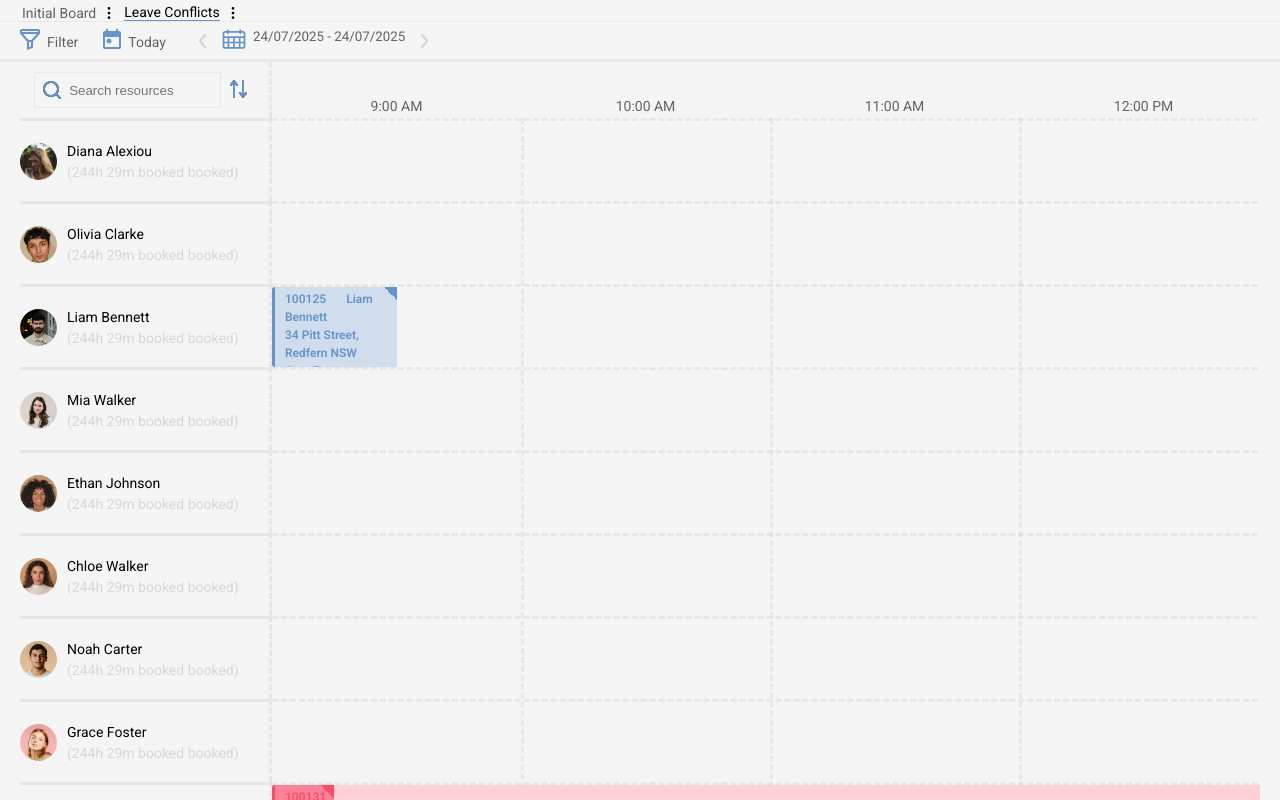
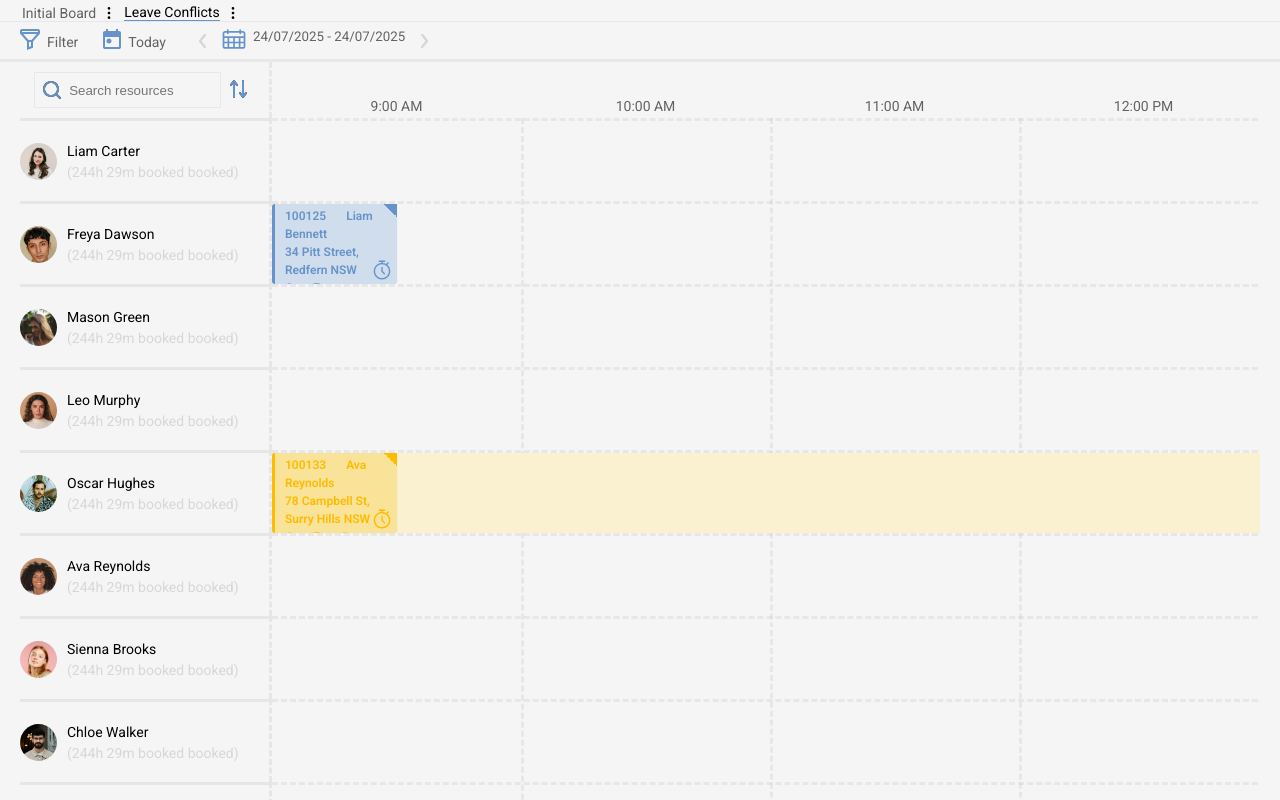
Before and after one commit to NishantKathrotiya22/figma-board, a plain HTML site: page index.html in a window 1280 px wide. Both pictures are taken after a click on the button "Leave Conflicts". Drawn offline with Linux system fonts and the light colour scheme.

Commit message:
Fet:Added Resoureces bor both View and Fixed Layout to full height

```diff
--- a/script/calendar.js
+++ b/script/calendar.js
@@ -19,13 +19,14 @@ let filterState = {
 
 //Global Data
 let eventData = [];
+let resourceData = [];
 
 function getById(id) {
   return document.getElementById(id);
 }
 
 function setIntialData() {
-  data = [
+  eventData = [
     {
       resourceId: "1",
       start: new Date("2025-07-24T11:45:00+05:30"),
@@ -353,11 +354,158 @@ function setIntialData() {
       },
     },
   ];
+
+  resourceData = [
+    {
+      id: 1,
+      extendedProps: {
+        name: "Diana Alexiou",
+        totalTime: "244h 29m booked",
+        imgUrl: "Assets/profiles/R1.jpg",
+      },
+    },
+    {
+      id: 2,
+      extendedProps: {
+        name: "Olivia Clarke",
+        totalTime: "244h 29m booked",
+        imgUrl: "Assets/profiles/R2.jpg",
+      },
+    },
+    {
+      id: 3,
+      extendedProps: {
+        name: "Liam Bennett",
+        totalTime: "244h 29m booked",
+        imgUrl: "Assets/profiles/R3.jpg",
+      },
+    },
+    {
+      id: 4,
+      extendedProps: {
+        name: "Mia Walker",
+        totalTime: "244h 29m booked",
+        imgUrl: "Assets/profiles/R4.jpg",
+      },
+    },
+    {
+      id: 5,
+      extendedProps: {
+        name: "Ethan Johnson",
+        totalTime: "244h 29m booked",
+        imgUrl: "Assets/profiles/R5.jpg",
+      },
+    },
+    {
+      id: 6,
+      extendedProps: {
+        name: "Chloe Walker",
+        totalTime: "244h 29m booked",
+        imgUrl: "Assets/profiles/R6.jpg",
+      },
+    },
+    {
+      id: 7,
+      extendedProps: {
+        name: "Noah Carter",
+        totalTime: "244h 29m booked",
+        imgUrl: "Assets/profiles/R7.jpg",
+      },
+    },
+    {
+      id: 8,
+      extendedProps: {
+        name: "Grace Foster",
+        totalTime: "244h 29m booked",
+        imgUrl: "Assets/profiles/R8.jpg",
+      },
+    },
+    {
+      id: 9,
+      extendedProps: {
+        name: "Oscar Hughes",
+        totalTime: "244h 29m booked",
+        imgUrl: "Assets/profiles/R9.jpg",
+      },
+    },
+    {
+      id: 10,
+      extendedProps: {
+        name: "Liam Carter",
+        totalTime: "244h 29m booked",
+        imgUrl: "Assets/profiles/R1.jpg",
+      },
+    },
+    {
+      id: 11,
+      extendedProps: {
+        name: "Ava Reynolds",
+        totalTime: "244h 29m booked",
+        imgUrl: "Assets/profiles/R2.jpg",
+      },
+    },
+    {
+      id: 12,
+      extendedProps: {
+        name: "Freya Dawson",
+        totalTime: "244h 29m booked",
+        imgUrl: "Assets/profiles/R3.jpg",
+      },
+    },
+    {
+      id: 13,
+      extendedProps: {
+        name: "Sienna Brooks",
+        totalTime: "244h 29m booked",
+        imgUrl: "Assets/profiles/R4.jpg",
+      },
+    },
+    {
+      id: 14,
+      extendedProps: {
+        name: "Leo Murphy",
+        totalTime: "244h 29m booked",
+        imgUrl: "Assets/profiles/R5.jpg",
+      },
+    },
+    {
+      id: 15,
+      extendedProps: {
+        name: "Lily Morgan",
+        totalTime: "244h 29m booked",
+        imgUrl: "Assets/profiles/R6.jpg",
+      },
+    },
+    {
+      id: 16,
+      extendedProps: {
+        name: "Elliot Brooks",
+        totalTime: "244h 29m booked",
+        imgUrl: "Assets/profiles/R7.jpg",
+      },
+    },
+    {
+      id: 17,
+      extendedProps: {
+        name: "Mason Green",
+        totalTime: "244h 29m booked",
+        imgUrl: "Assets/profiles/R8.jpg",
+      },
+    },
+    {
+      id: 18,
+      extendedProps: {
+        name: "Isla Matthews",
+        totalTime: "244h 29m booked",
+        imgUrl: "Assets/profiles/R9.jpg",
+      },
+    },
+  ];
   reRenderEvents();
 }
 
 function setLeaveData() {
-  data = [
+  eventData = [
     {
       resourceId: "1",
       start: new Date("2025-07-24T10:45:00+05:30"),
@@ -685,6 +833,98 @@ function setLeaveData() {
       },
     },
   ];
+
+  resourceData = [
+    {
+      id: 8,
+      extendedProps: {
+        name: "Liam Carter",
+        totalTime: "244h 29m booked",
+        imgUrl: "Assets/profiles/R4.jpg",
+      },
+    },
+    {
+      id: 3,
+      extendedProps: {
+        name: "Freya Dawson",
+        totalTime: "244h 29m booked",
+        imgUrl: "Assets/profiles/R2.jpg",
+      },
+    },
+    {
+      id: 15,
+      extendedProps: {
+        name: "Mason Green",
+        totalTime: "244h 29m booked",
+        imgUrl: "Assets/profiles/R1.jpg",
+      },
+    },
+    {
+      id: 1,
+      extendedProps: {
+        name: "Leo Murphy",
+        totalTime: "244h 29m booked",
+        imgUrl: "Assets/profiles/R6.jpg",
+      },
+    },
+    {
+      id: 11,
+      extendedProps: {
+        name: "Oscar Hughes",
+        totalTime: "244h 29m booked",
+        imgUrl: "Assets/profiles/R9.jpg",
+      },
+    },
+    {
+      id: 6,
+      extendedProps: {
+        name: "Ava Reynolds",
+        totalTime: "244h 29m booked",
+        imgUrl: "Assets/profiles/R5.jpg",
+      },
+    },
+    {
+      id: 13,
+      extendedProps: {
+        name: "Sienna Brooks",
+        totalTime: "244h 29m booked",
+        imgUrl: "Assets/profiles/R8.jpg",
+      },
+    },
+    {
+      id: 2,
+      extendedProps: {
+        name: "Chloe Walker",
+        totalTime: "244h 29m booked",
+        imgUrl: "Assets/profiles/R3.jpg",
+      },
+    },
+    {
+      id: 10,
+      extendedProps: {
+        name: "Elliot Brooks",
+        totalTime: "244h 29m booked",
+        imgUrl: "Assets/profiles/R7.jpg",
+      },
+    },
+    {
+      id: 4,
+      extendedProps: {
+        name: "Grace Foster",
+        totalTime: "244h 29m booked",
+        imgUrl: "Assets/profiles/R6.jpg",
+      },
+    },
+    {
+      id: 5,
+      extendedProps: {
+        name: "Mia Walker",
+        totalTime: "244h 29m booked",
+        imgUrl: "Assets/profiles/R9.jpg",
+      },
+    },
+  ];
+
   reRenderEvents();
 }
 
@@ -693,7 +933,8 @@ function reRenderEvents() {
   disposeAllTooltips();
 
   //Rerender new Events
-  window.ecCalendar.setOption("events", data);
+  window.ecCalendar.setOption("events", eventData);
+  window.ecCalendar.setOption("resources", resourceData);
 
   //Intialze Tooltip Again
   setTimeout(() => {
@@ -792,6 +1033,16 @@ function renderEventDetails(arg) {
             <p>${arg.event.extendedProps.address}</p>
             <p>${arg.event.extendedProps.careerType}</p>
             <p>${arg.event.extendedProps.duration}</p>
+        </div>
+         <div class="event-disp-icon">
+            <svg xmlns="http://www.w3.org/2000/svg" width="20" height="20" viewBox="0 0 20 20" fill="none">
+                <path
+                    d="M15.3437 4.84375L16.5937 3.40625C16.8437 3.125 16.8125 2.65625 16.5313 2.40625C16.1875 2.15625 15.75 2.1875 15.5 2.5L14.1875 4.0625C13.1563 3.46875 11.9687 3.0625 10.7187 2.96875V1.9375H12.7188C13.0938 1.9375 13.4063 1.625 13.4063 1.25C13.4063 0.875 13.0938 0.5625 12.7188 0.5625H7.3125C6.9375 0.5625 6.625 0.875 6.625 1.25C6.625 1.625 6.9375 1.9375 7.3125 1.9375H9.3125V2.9375C5.0625 3.28125 1.71875 6.84375 1.71875 11.1875C1.71875 15.75 5.4375 19.4688 10 19.4688C14.5625 19.4688 18.2812 15.75 18.2812 11.1875C18.2812 8.65625 17.125 6.375 15.3437 4.84375ZM10 18.0625C6.21875 18.0625 3.125 14.9688 3.125 11.1875C3.125 7.40625 6.21875 4.3125 10 4.3125C13.7813 4.3125 16.875 7.40625 16.875 11.1875C16.875 14.9688 13.7813 18.0625 10 18.0625Z"
+                    fill="currentColor" />
+                <path
+                    d="M10.6875 11.0625V7.4375C10.6875 7.0625 10.375 6.75 10 6.75C9.625 6.75 9.3125 7.0625 9.3125 7.4375V11.3437C9.3125 11.5312 9.375 11.7188 9.53125 11.8438L11.8438 14.1562C11.9688 14.2812 12.1563 14.375 12.3438 14.375C12.5313 14.375 12.7188 14.3125 12.8438 14.1562C13.125 13.875 13.125 13.4375 12.8438 13.1562L10.6875 11.0625Z"
+                    fill="currentColor" />
+            </svg>
         </div>
         </div>
     `,
@@ -942,157 +1193,12 @@ function debounce(func, delay) {
 }
 
 function getResources() {
-  return [
-    {
-      id: 1,
-      extendedProps: {
-        name: "Diana Alexiou",
-        totalTime: "244h 29m booked",
-        imgUrl: "Assets/profiles/R1.jpg",
-      },
-    },
-    {
-      id: 2,
-      extendedProps: {
-        name: "Olivia Clarke",
-        totalTime: "244h 29m booked",
-        imgUrl: "Assets/profiles/R2.jpg",
-      },
-    },
-    {
-      id: 3,
-      extendedProps: {
-        name: "Liam Bennett",
-        totalTime: "244h 29m booked",
-        imgUrl: "Assets/profiles/R3.jpg",
-      },
-    },
-    {
-      id: 4,
-      extendedProps: {
-        name: "Mia Walker",
-        totalTime: "244h 29m booked",
-        imgUrl: "Assets/profiles/R4.jpg",
-      },
-    },
-    {
-      id: 5,
-      extendedProps: {
-        name: "Ethan Johnson",
-        totalTime: "244h 29m booked",
-        imgUrl: "Assets/profiles/R5.jpg",
-      },
-    },
-    {
-      id: 6,
-      extendedProps: {
-        name: "Chloe Walker",
-        totalTime: "244h 29m booked",
-        imgUrl: "Assets/profiles/R6.jpg",
-      },
-    },
-    {
-      id: 7,
-      extendedProps: {
-        name: "Noah Carter",
-        totalTime: "244h 29m booked",
-        imgUrl: "Assets/profiles/R7.jpg",
-      },
-    },
-    {
-      id: 8,
-      extendedProps: {
-        name: "Grace Foster",
-        totalTime: "244h 29m booked",
-        imgUrl: "Assets/profiles/R8.jpg",
-      },
-    },
-    {
-      id: 9,
-      extendedProps: {
-        name: "Oscar Hughes",
-        totalTime: "244h 29m booked",
-        imgUrl: "Assets/profiles/R9.jpg",
-      },
-    },
-    {
-      id: 10,
-      extendedProps: {
-        name: "Liam Carter",
-        totalTime: "244h 29m booked",
-        imgUrl: "Assets/profiles/R1.jpg",
-      },
-    },
-    {
-      id: 11,
-      extendedProps: {
-        name: "Ava Reynolds",
-        totalTime: "244h 29m booked",
-        imgUrl: "Assets/profiles/R2.jpg",
-      },
-    },
-    {
-      id: 12,
-      extendedProps: {
-        name: "Freya Dawson",
-        totalTime: "244h 29m booked",
-        imgUrl: "Assets/profiles/R3.jpg",
-      },
-    },
-    {
-      id: 13,
-      extendedProps: {
-        name: "Sienna Brooks",
-        totalTime: "244h 29m booked",
-        imgUrl: "Assets/profiles/R4.jpg",
-      },
-    },
-    {
-      id: 14,
-      extendedProps: {
-        name: "Leo Murphy",
-        totalTime: "244h 29m booked",
-        imgUrl: "Assets/profiles/R5.jpg",
-      },
-    },
-    {
-      id: 15,
-      extendedProps: {
-        name: "Lily Morgan",
-        totalTime: "244h 29m booked",
-        imgUrl: "Assets/profiles/R6.jpg",
-      },
-    },
-    {
-      id: 16,
-      extendedProps: {
-        name: "Elliot Brooks",
-        totalTime: "244h 29m booked",
-        imgUrl: "Assets/profiles/R7.jpg",
-      },
-    },
-    {
-      id: 17,
-      extendedProps: {
-        name: "Mason Green",
-        totalTime: "244h 29m booked",
-        imgUrl: "Assets/profiles/R8.jpg",
-      },
-    },
-    {
-      id: 18,
-      extendedProps: {
-        name: "Isla Matthews",
-        totalTime: "244h 29m booked",
-        imgUrl: "Assets/profiles/R9.jpg",
-      },
-    },
-  ];
+  return typeof resourceData !== "undefined" ? resourceData : [];
 }
 
 function getEvents() {
   // Always return the current global event data
-  return typeof data !== "undefined" ? data : [];
+  return typeof eventData !== "undefined" ? eventData : [];
 }
 
 function filterResources(query) {
--- a/styles/style.css
+++ b/styles/style.css
@@ -498,7 +498,7 @@ select:focus>option:hover {
 }
 
 /**** Fix For Last line in case of 1 or 2 Elements ****/
-.ec-days:last-child .ec-day{
+.ec-days:last-child .ec-day {
     box-sizing: content-box;
     margin-bottom: 3px !important;
     border-bottom: 3px dashed var(--border-color) !important;
```
